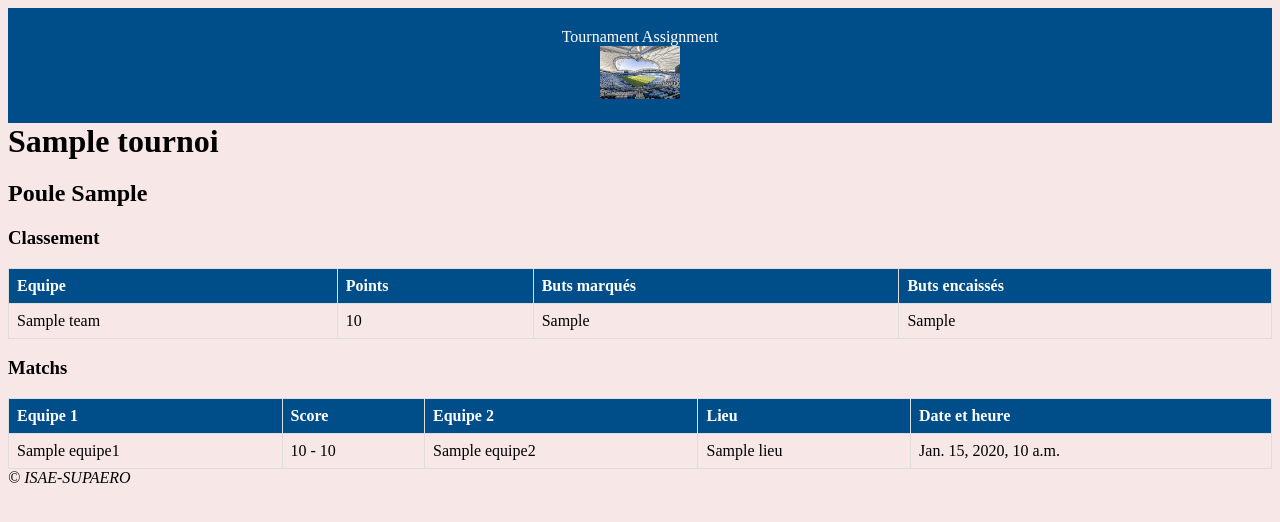
After one commit to vSt11/tournois-Raphael-Hassine, a Django app: template tournois/AppTournois/templates/tournois/detail_poule.html in a window 1280 px wide. The commit adds this page. Shown: the top 522 px of the page. Run offline with Django 3.2, Linux system fonts and the light colour scheme; the template is opened without the code that fills it: most values are stand-ins (such as "Sample title", 1, 10 or a date in 2020).

Commit message:
Creating pool_detail view, html and path

```diff
--- /dev/null
+++ b/tournois/AppTournois/templates/tournois/detail_poule.html
@@ -0,0 +1,54 @@
+{% extends "base.html" %}
+
+{% block content %}
+  <h1>{{ poule.tournoi.nom }}</h1>
+  <h2>Poule {{ poule.numero_poule }}</h2>
+
+  <h3>Classement</h3>
+  <table>
+    <thead>
+      <tr>
+        <th>Equipe</th>
+        <th>Points</th>
+        <th>Buts marqués</th>
+        <th>Buts encaissés</th>
+      </tr>
+    </thead>
+    <tbody>
+
+      {% for team in poule.get_standings %}
+        <tr>
+          <td>{{ team.team.nom_equipe }}</td>
+          <td>{{ team.points }}</td>
+          <td>{{ team.goals_for }}</td>
+          <td>{{ team.goals_against }}</td>
+        </tr>
+      {% endfor %}
+
+    </tbody>
+  </table>
+
+  <h3>Matchs</h3>
+    <table>
+    <thead>
+        <tr>
+        <th>Equipe 1</th>
+        <th>Score</th>
+        <th>Equipe 2</th>
+        <th>Lieu</th>
+        <th>Date et heure</th>
+        </tr>
+    </thead>
+    <tbody>
+        {% for match in poule.get_matches %}
+        <tr>
+            <td>{{ match.equipe1.nom_equipe }}</td>
+            <td>{{ match.score_equipe1 }} - {{ match.score_equipe2 }}</td>
+            <td>{{ match.equipe2.nom_equipe }}</td>
+            <td>{{ match.lieu }}</td>
+            <td>{{ match.date_heure }}</td>
+        </tr>
+        {% endfor %}
+    </tbody>
+    </table>
+{% endblock %}
--- a/tournois/AppTournois/templates/tournois/tournois.html
+++ b/tournois/AppTournois/templates/tournois/tournois.html
@@ -23,8 +23,8 @@
             </thead>
             <tbody>
                 {% for tournoi in tournois %}
-                    <tr>
-                        <td>{{ tournoi.nom_tournoi }}</td>
+                     <tr>
+                        <td><a href="{% url 'tournoi' tournoi.id %}">{{ tournoi.nom_tournoi }}</a></td>
                         <td>{{ tournoi.lieu }}</td>
                         <td>{{ tournoi.dates }}</td>
                     </tr>
--- a/tournois/AppTournois/urls.py
+++ b/tournois/AppTournois/urls.py
@@ -5,6 +5,5 @@ from .views import tournois
 urlpatterns = [
     path('tournoi/<int:tournoi_id>/', views.tournoi, name='tournoi'),
     path('tournois/', tournois, name='tournois'),
-    path('poule/<int:poule_id>/', views.detail_poule, name='detail_poule'),
-
+    path('poule/<int:poule_id>/', views.poule, name='detail_poule'),
 ]
--- a/tournois/AppTournois/views.py
+++ b/tournois/AppTournois/views.py
@@ -15,9 +15,11 @@ def tournoi(request, tournoi_id):
     context = {'tournoi': tournoi, 'poules': poules}
     return render(request, 'tournois/tournoi.html', context)
 
-def detail_poule(request, poule_id):
-    poule = get_object_or_404(Poule, pk=poule_id)
+def poule(request, poule_id):
+    poule = Poule.objects.get(id=poule_id)
     context = {
         'poule': poule,
+        'matches': poule.get_matches(),
+        'standings': poule.get_standings(),
     }
     return render(request, 'tournois/detail_poule.html', context)
```
Also changed, not shown: tournois/AppTournois/models.py (+64 -3 lines), tournois/AppTournois/migrations/0002_auto_20230416_1853.py (added).
